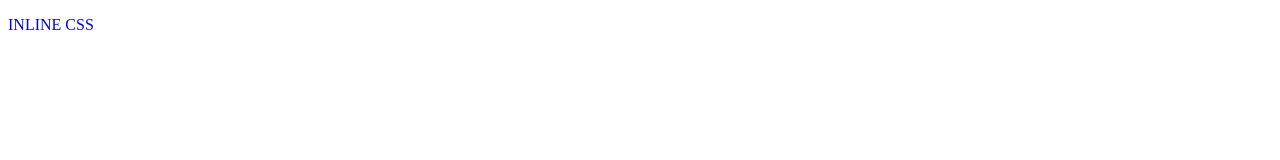
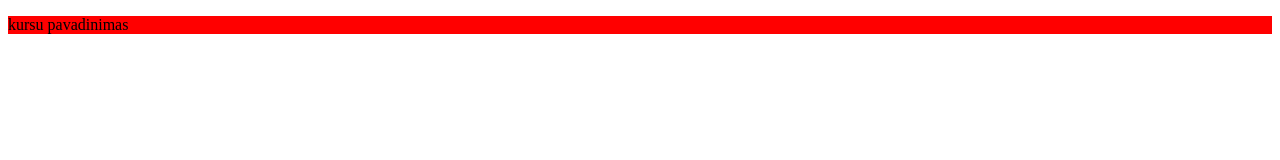
Before and after one commit to Irenapo/CSS, a plain HTML site: page index.html in a window 1280 px wide. Drawn offline with Linux system fonts and the light colour scheme.

Commit message:
CSS
internl

```diff
--- a/index.html
+++ b/index.html
@@ -2,8 +2,12 @@
 <html>
     <head>
         <title></title>
+    <style>
+    p
+     {background-color: red;}
+
+    </style>
     </head>
-    <body>
-        <p style="color: blue;">INLINE CSS</p>
     </body>
+    <p>kursu pavadinimas</p>
 </html>
```
